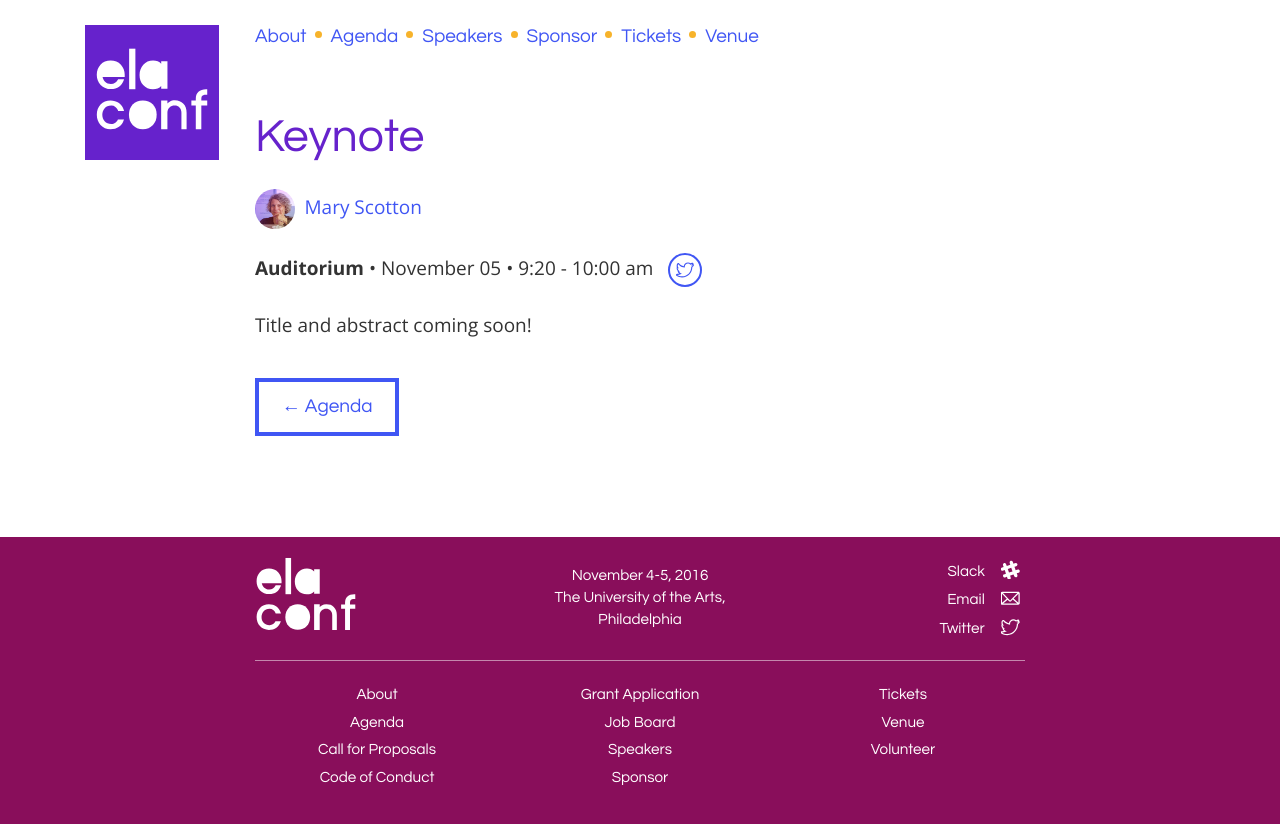
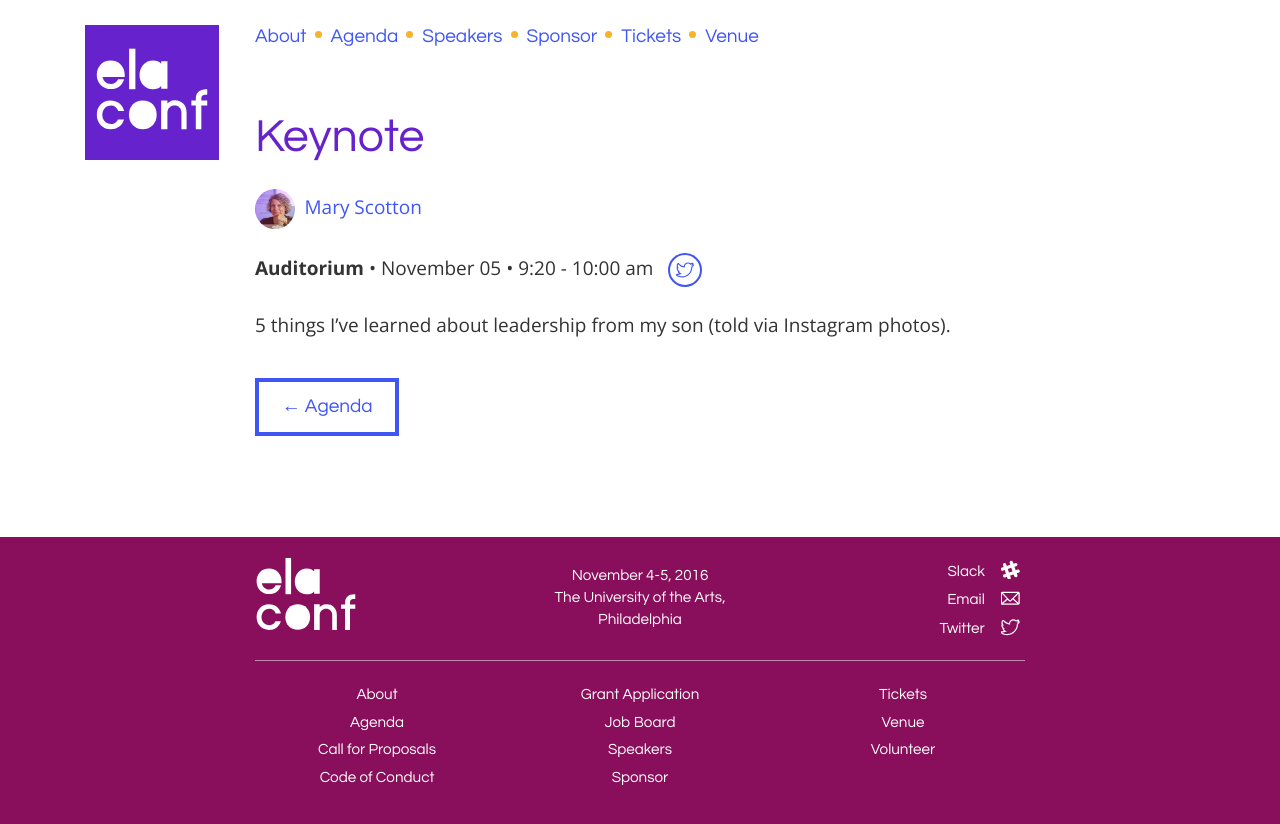
Before and after one commit to elaconf/elaconf.github.io, a Jekyll site: the page built from _agenda/11-keynote.md, in a window 1280 px wide. Shown: the top 824 px of the page. Built offline with Jekyll 4.4.1, drawn with Linux system fonts in a browser that asks for light colours.

Commit message:
adds abstract

```diff
--- a/_agenda/11-keynote.md
+++ b/_agenda/11-keynote.md
@@ -8,4 +8,4 @@ speakers:
 permalink: /agenda/keynote/
 ---
 
-Title and abstract coming soon!
+5 things I've learned about leadership from my son (told via Instagram photos).
```
